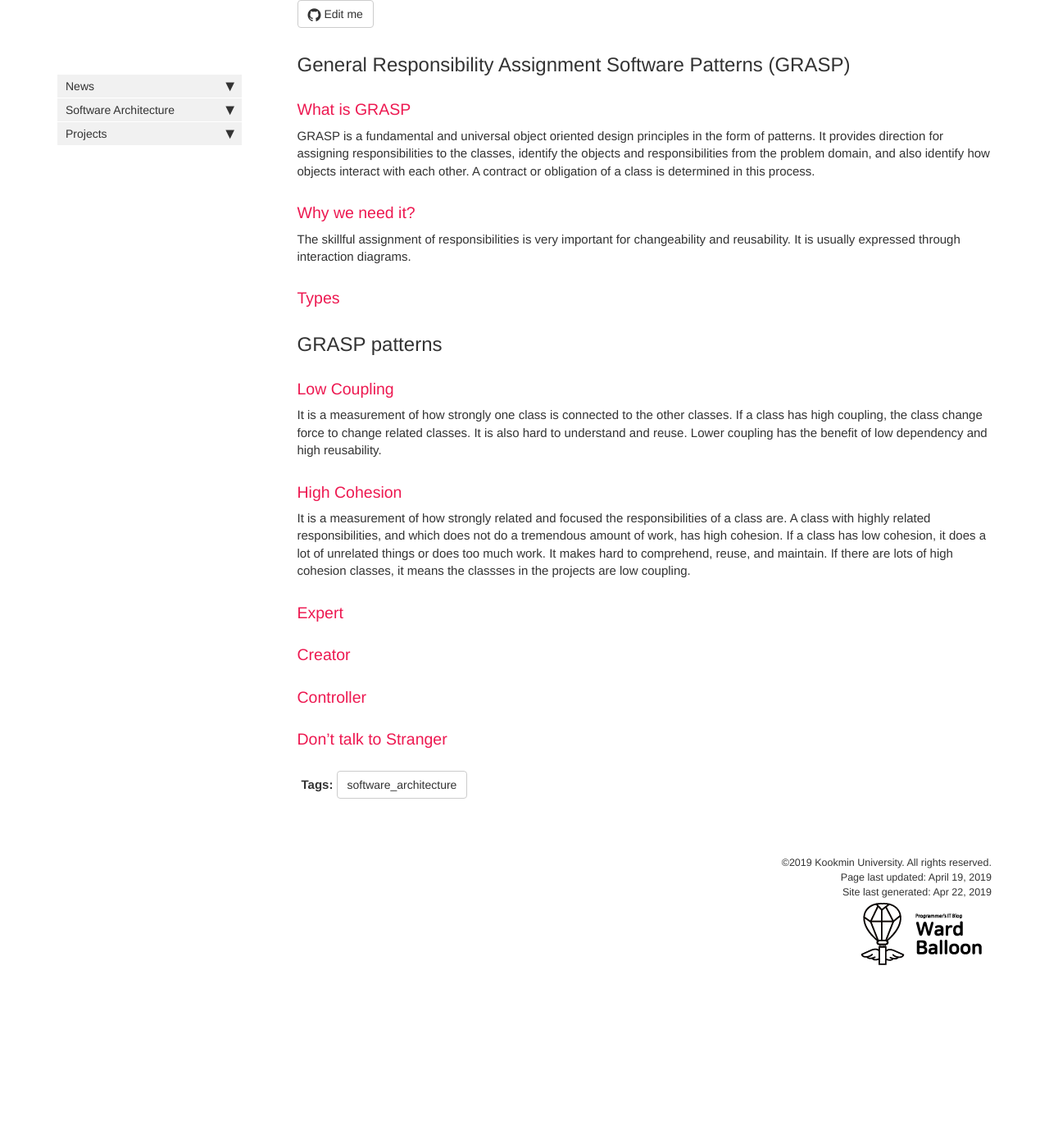
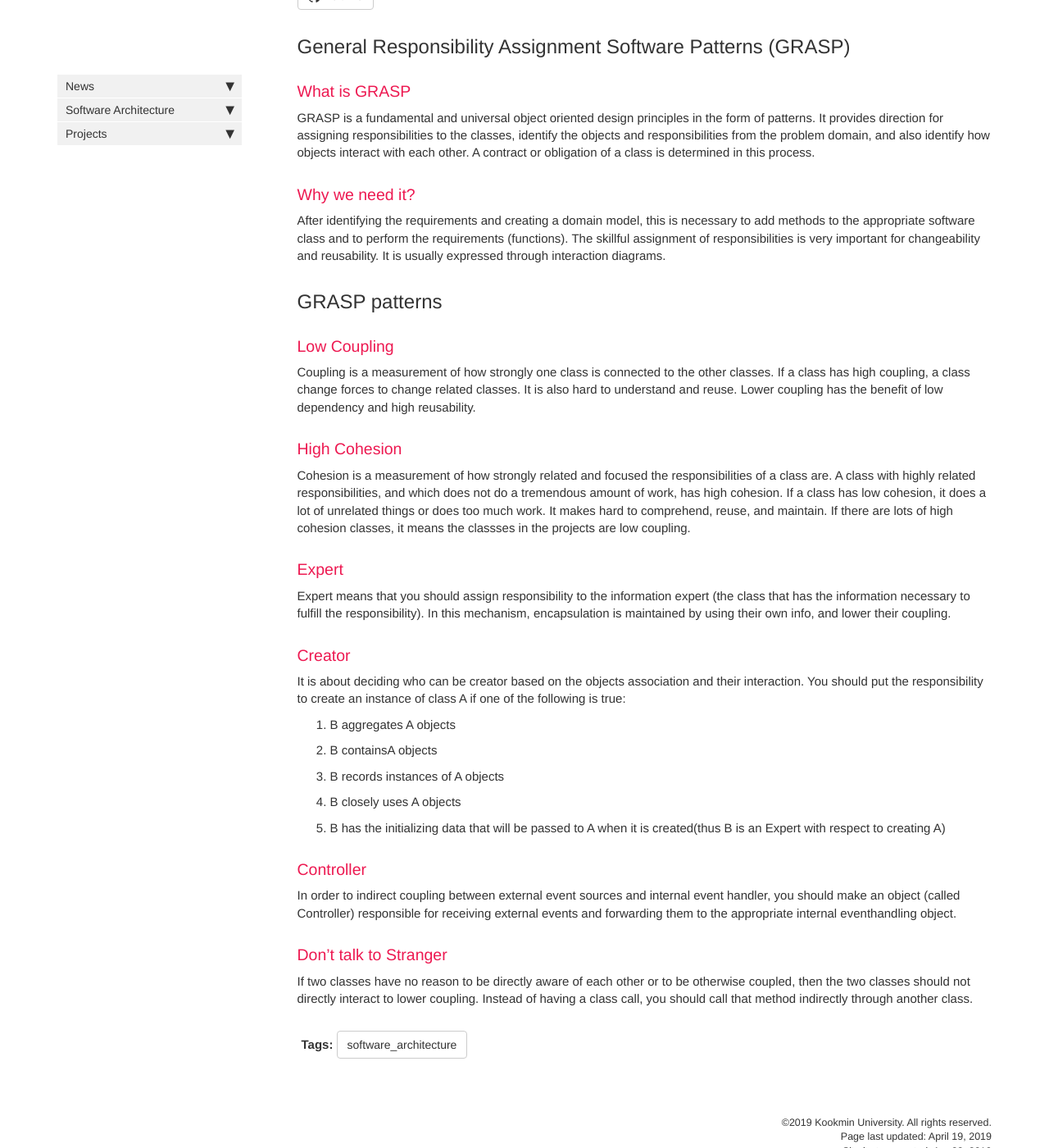
Before and after one commit to codingsoo/codingsoo.github.io1, a Jekyll site: the page built from pages/software_architecture/grasp.md, in a window 1280 px wide and 1400 px high, scrolled down 606 px. Shown: the whole window at 82% size. Built offline with Jekyll 4.4.1, drawn with Linux system fonts in a browser that asks for light colours; nearby versions of some CDN libraries; comment, search, counter and statistics services are not loaded; before the commit the page ends 1844 px from its top, so only the background shows below that.

Commit message:
grasp finish

```diff
--- a/pages/software_architecture/grasp.md
+++ b/pages/software_architecture/grasp.md
@@ -17,23 +17,37 @@ GRASP is a fundamental and universal object oriented design principles in the fo
 
 ### Why we need it?
 
-The skillful assignment of responsibilities is very important for changeability and reusability. It is usually expressed through interaction diagrams.
-
-### Types
+After identifying the requirements and creating a domain model, this is necessary to add methods to the appropriate software class and to perform the requirements (functions). The skillful assignment of responsibilities is very important for changeability and reusability. It is usually expressed through interaction diagrams.
 
 ## GRASP patterns
 
 ### Low Coupling
-It is a measurement of how strongly one class is connected to the other classes. If a class has high coupling, the class change force to change related classes. It is also hard to understand and reuse. Lower coupling has the benefit of low dependency and high reusability.
+
+Coupling is a measurement of how strongly one class is connected to the other classes. If a class has high coupling, a class change forces to change related classes. It is also hard to understand and reuse. Lower coupling has the benefit of low dependency and high reusability.
 
 ### High Cohesion
-It is a measurement of how strongly related and focused the responsibilities of a class are. A class with highly related responsibilities, and which does not do a tremendous amount of work, has high cohesion. If a class has low cohesion, it does a lot of unrelated things or does too much work. It makes hard to comprehend, reuse, and maintain. If there are lots of high cohesion classes, it means the classses in the projects are low coupling.
+
+Cohesion is a measurement of how strongly related and focused the responsibilities of a class are. A class with highly related responsibilities, and which does not do a tremendous amount of work, has high cohesion. If a class has low cohesion, it does a lot of unrelated things or does too much work. It makes hard to comprehend, reuse, and maintain. If there are lots of high cohesion classes, it means the classses in the projects are low coupling.
 
 
 ### Expert
 
+Expert means that you should assign responsibility to the information expert (the class that has the information necessary to fulfill the responsibility). In this mechanism, encapsulation is maintained by using their own info, and lower their coupling.
+
 ### Creator
+
+It is about deciding who can be creator based on the objects association and their interaction. You should put the responsibility to create an instance of class A if one of the following is true:
+
+1. B aggregates A objects
+2. B containsA objects
+3. B records instances of A objects
+4. B closely uses A objects
+5. B has the initializing data that will be passed to A when it is created(thus B is an Expert with respect to creating A)
 
 ### Controller
 
+In order to indirect coupling between external event sources and internal event handler, you should make an object (called Controller) responsible for receiving external events and forwarding them to the appropriate internal eventhandling object.
+
 ### Don’t talk to Stranger
+
+If two classes have no reason to be directly aware of each other or to be otherwise coupled, then the two classes should not directly interact to lower coupling. Instead of having a class call, you should call that method indirectly through another class.
```
